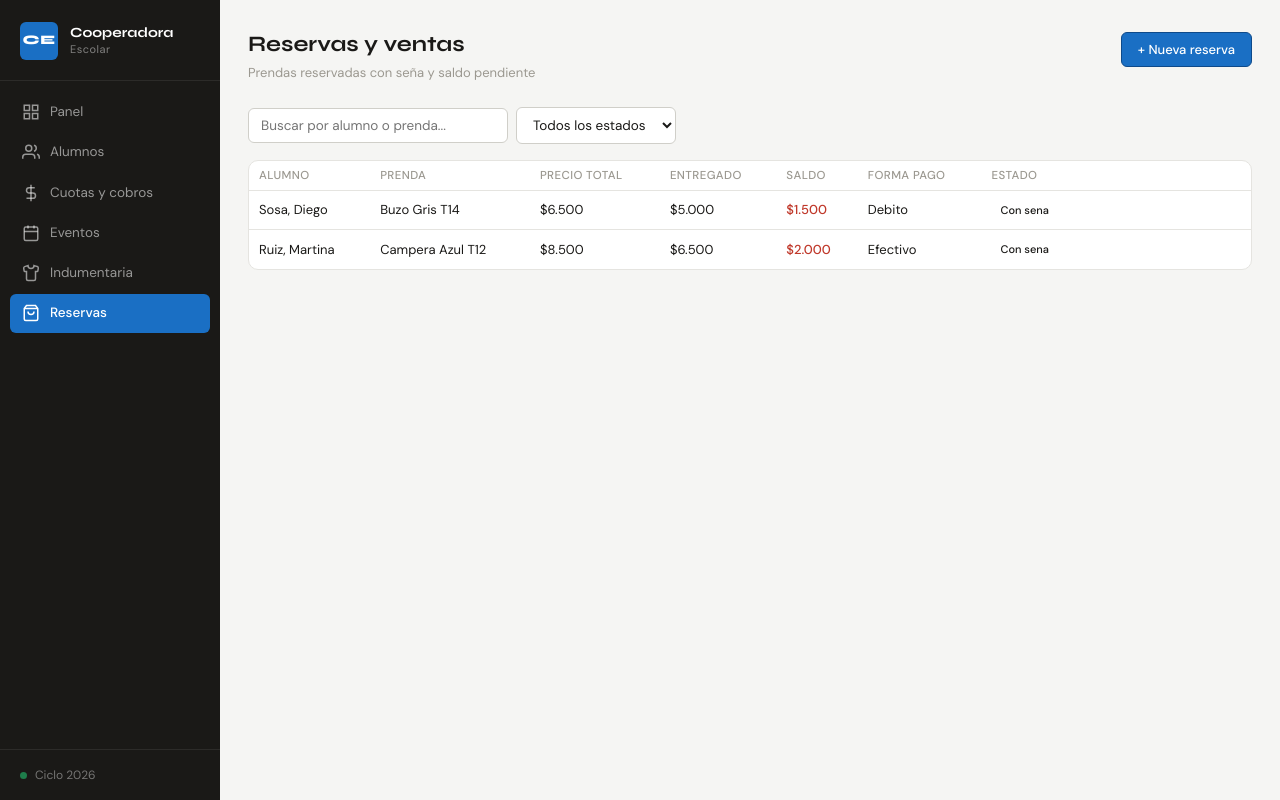
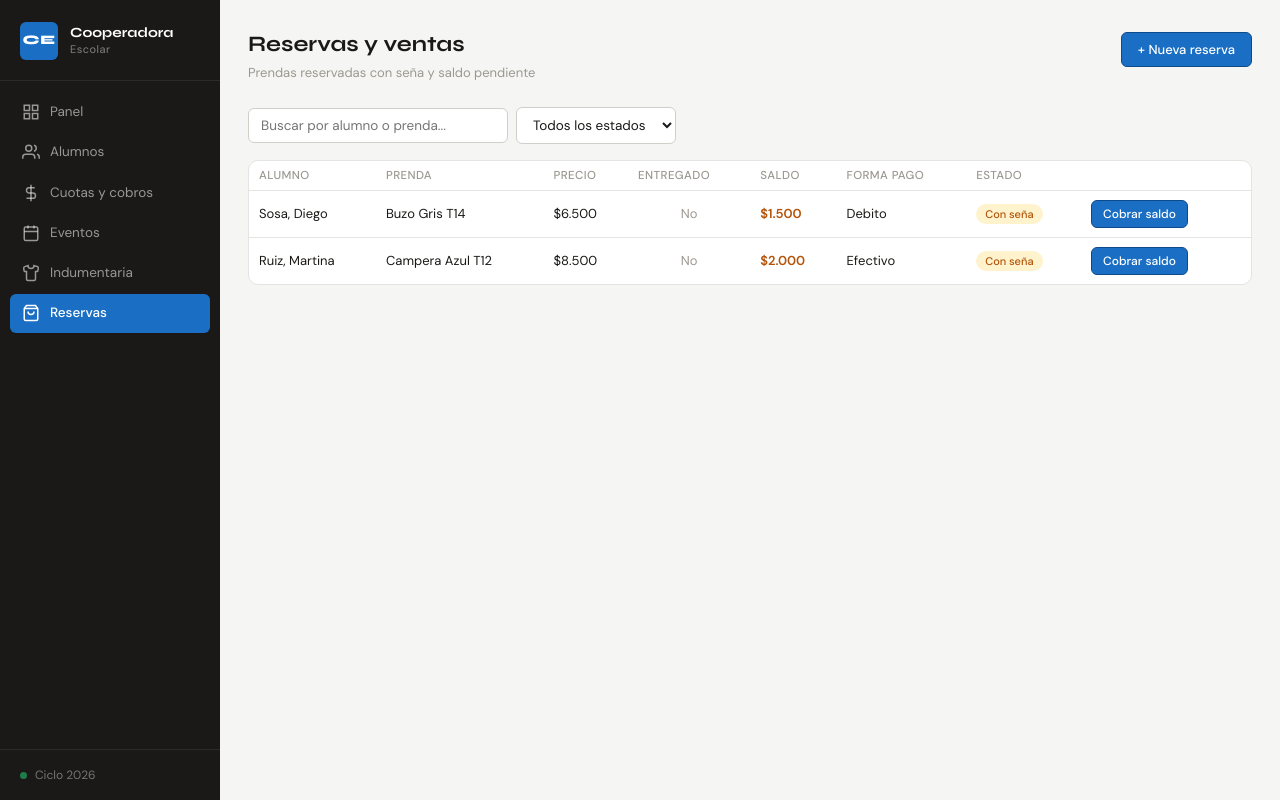
Before and after one commit to cristianp170404/CoopBio, a Flask app: page /reservas.html in a window 1280 px wide. Run offline with Flask 3, Linux system fonts and the light colour scheme; data comes from the database, SQL or seed files in the repository.

Commit message:
Refactor reservas.html for improved structure and clarity

```diff
--- a/templates/reservas.html
+++ b/templates/reservas.html
@@ -1,8 +1,7 @@
 <!DOCTYPE html>
 <html lang="es">
 <head>
-<meta charset="UTF-8">
-<meta name="viewport" content="width=device-width, initial-scale=1.0">
+<meta charset="UTF-8"><meta name="viewport" content="width=device-width, initial-scale=1.0">
 <title>Reservas – Cooperadora Escolar</title>
 <link rel="preconnect" href="https://fonts.googleapis.com">
 <link href="https://fonts.googleapis.com/css2?family=DM+Sans:wght@300;400;500;600&family=Syne:wght@700;800&display=swap" rel="stylesheet">
@@ -20,15 +19,15 @@
         <input type="search" id="buscar" placeholder="Buscar por alumno o prenda..." oninput="filtrar()" style="max-width:260px">
         <select id="filtro-estado" onchange="filtrar()" style="max-width:160px">
           <option value="">Todos los estados</option>
-          <option value="Con seña">Con seña</option>
+          <option value="Con sena">Con seña</option>
           <option value="Pagado">Pagado</option>
           <option value="Entregado">Entregado</option>
         </select>
       </div>
       <div class="card" style="margin:0;padding:0;overflow:hidden">
         <table class="table">
-          <thead><tr><th>Alumno</th><th>Prenda</th><th>Precio total</th><th>Entregado</th><th>Saldo</th><th>Forma pago</th><th>Estado</th><th style="width:160px"></th></tr></thead>
-          <tbody id="tbody-res"></tbody>
+          <thead><tr><th>Alumno</th><th>Prenda</th><th>Precio</th><th>Entregado</th><th>Saldo</th><th>Forma pago</th><th>Estado</th><th style="width:170px"></th></tr></thead>
+          <tbody id="tbody"></tbody>
         </table>
       </div>
     </div>
@@ -36,60 +35,46 @@
 </div>
 
 <!-- MODAL NUEVA RESERVA -->
-<div class="modal-overlay" id="modal-res">
+<div class="modal-overlay" id="modal-reserva">
   <div class="modal">
     <div class="modal-title">Nueva reserva</div>
     <div class="form-group"><label class="form-label">Alumno *</label>
-      <select id="r-alumno"><option value="">Seleccionar...</option></select>
+      <select id="r-alumno"><option value="">Seleccionar alumno...</option></select>
     </div>
-    <div class="form-group"><label class="form-label">Prenda *</label>
-      <select id="r-prenda" onchange="actualizarPrecio()"><option value="">Seleccionar...</option></select>
+    <div class="form-group"><label class="form-label">Tel. tutor (WhatsApp)</label>
+      <input type="tel" id="r-tel" placeholder="Se completa automáticamente">
     </div>
     <div class="form-grid">
-      <div class="form-group"><label class="form-label">Precio total</label><input type="number" id="r-precio" readonly style="background:var(--bg)"></div>
-      <div class="form-group"><label class="form-label">Seña / Entrega ($)</label><input type="number" id="r-sena" placeholder="0" oninput="calcSaldo()"></div>
+      <div class="form-group"><label class="form-label">Prenda *</label>
+        <select id="r-prenda"><option value="">Seleccionar prenda...</option></select>
+      </div>
+      <div class="form-group"><label class="form-label">Precio ($) *</label>
+        <input type="number" id="r-precio" min="0" oninput="calcSaldo()">
+      </div>
     </div>
-    <div class="form-group"><label class="form-label">Saldo pendiente</label><input type="number" id="r-saldo" readonly style="background:var(--bg)"></div>
     <div class="form-grid">
-      <div class="form-group"><label class="form-label">Forma de pago</label>
+      <div class="form-group"><label class="form-label">Seña ($)</label>
+        <input type="number" id="r-sena" min="0" value="0" oninput="calcSaldo()">
+      </div>
+      <div class="form-group"><label class="form-label">Forma de pago seña</label>
         <select id="r-forma"><option>Efectivo</option><option>Débito</option><option>Transferencia</option></select>
       </div>
-      <div class="form-group"><label class="form-label">Fecha estimada entrega</label><input type="date" id="r-fecha"></div>
     </div>
-    <div class="form-group" style="margin-bottom:4px">
-      <label style="display:flex;align-items:center;gap:8px;cursor:pointer;font-size:13px">
-        <input type="checkbox" id="r-wa" checked style="width:auto;accent-color:var(--wa)">
-        Enviar confirmación de reserva por WhatsApp
-      </label>
+    <div id="saldo-preview" style="font-size:13px;color:var(--text-3);margin-bottom:12px"></div>
+    <div class="form-group">
+      <label class="form-label">¿La prenda ya fue entregada?</label>
+      <div style="display:flex;gap:16px;margin-top:6px">
+        <label style="display:flex;align-items:center;gap:6px;cursor:pointer;font-size:14px">
+          <input type="radio" name="r-entregado" value="0" checked style="width:auto"> No
+        </label>
+        <label style="display:flex;align-items:center;gap:6px;cursor:pointer;font-size:14px">
+          <input type="radio" name="r-entregado" value="1" style="width:auto"> Sí
+        </label>
+      </div>
     </div>
     <div class="modal-footer">
-      <button class="btn" onclick="cerrarModal()">Cancelar</button>
-      <button class="btn btn-wa" onclick="guardarReserva()">&#128234; Confirmar reserva</button>
-    </div>
-  </div>
-</div>
-
-<!-- MODAL COBRAR SALDO -->
-<div class="modal-overlay" id="modal-saldo">
-  <div class="modal">
-    <div class="modal-title">Cobrar saldo</div>
-    <div class="form-group"><label class="form-label">Alumno</label><input type="text" id="s-alumno" readonly style="background:var(--bg)"></div>
-    <div class="form-group"><label class="form-label">Prenda</label><input type="text" id="s-prenda" readonly style="background:var(--bg)"></div>
-    <div class="form-grid">
-      <div class="form-group"><label class="form-label">Saldo a cobrar ($)</label><input type="number" id="s-monto" oninput="previewSaldo()"></div>
-      <div class="form-group"><label class="form-label">Forma de pago</label>
-        <select id="s-forma" onchange="previewSaldo()"><option>Efectivo</option><option>Débito</option><option>Transferencia</option></select>
-      </div>
-    </div>
-    <div class="form-group" style="margin-bottom:4px">
-      <label style="display:flex;align-items:center;gap:8px;cursor:pointer;font-size:13px">
-        <input type="checkbox" id="s-wa" checked style="width:auto;accent-color:var(--wa)">Enviar comprobante por WhatsApp
-      </label>
-    </div>
-    <div class="wa-preview" id="s-preview"></div>
-    <div class="modal-footer">
-      <button class="btn" onclick="cerrarModalSaldo()">Cancelar</button>
-      <button class="btn btn-wa" onclick="confirmarSaldo()">&#128234; Confirmar cobro</button>
+      <button class="btn" onclick="cerrar('modal-reserva')">Cancelar</button>
+      <button class="btn btn-primary" onclick="guardarReserva()">Guardar reserva</button>
     </div>
   </div>
 </div>
@@ -98,190 +83,124 @@
 <script src="/static/api.js"></script>
 <script src="/static/sidebar.js"></script>
 <script>
-var todasReservas = [];
-var reservaActiva = null;
+var reservas=[], alumnosLista=[], prendasLista=[];
 
-function fmt(n){ return Number(n).toLocaleString('es-AR'); }
+function fmt(n){return Number(n||0).toLocaleString('es-AR');}
 
-function badgeEstado(e){
-  if(e==='Con seña') return '<span class="badge badge-amber">Con seña</span>';
-  if(e==='Pagado') return '<span class="badge badge-green">Pagado</span>';
-  if(e==='Entregado') return '<span class="badge badge-blue">Entregado</span>';
+function badge(e){
+  if(e==='Con sena') return '<span class="badge badge-amber">Con seña</span>';
+  if(e==='Pagado') return '<span class="badge badge-blue">Pagado</span>';
+  if(e==='Entregado') return '<span class="badge badge-green">Entregado</span>';
   return '<span class="badge">'+e+'</span>';
 }
 
-function accion(r){
-  if(r.estado==='Con seña') return `<button class="btn btn-sm btn-primary" onclick="abrirSaldo(${r.id})">Cobrar saldo</button>`;
-  if(r.estado==='Pagado') return `<button class="btn btn-sm" style="background:var(--green);color:#fff" onclick="entregar(${r.id})">Entregar prenda</button>`;
-  if(r.estado==='Entregado') return `<button class="btn btn-sm btn-wa" onclick="enviarWA('${r.alumno_txt}','${r.tel_tutor||''}','${r.prenda_txt}')">&#128234; WA</button>`;
-  return '';
+async function init(){
+  [reservas,alumnosLista,prendasLista]=await Promise.all([API.get('/api/reservas'),API.get('/api/alumnos'),API.get('/api/prendas')]);
+  var selA=document.getElementById('r-alumno');
+  selA.innerHTML='<option value="">Seleccionar alumno...</option>';
+  alumnosLista.forEach(a=>selA.innerHTML+=`<option value="${a.id}" data-tel="${a.tel_tutor}">${a.apellido}, ${a.nombre}</option>`);
+  selA.onchange=function(){
+    var opt=selA.options[selA.selectedIndex];
+    document.getElementById('r-tel').value=opt.dataset.tel||'';
+  };
+  var selP=document.getElementById('r-prenda');
+  selP.innerHTML='<option value="">Seleccionar prenda...</option>';
+  prendasLista.forEach(p=>{
+    selP.innerHTML+=`<option value="${p.id}" data-precio="${p.precio}">${p.nombre} ${p.talle} ${p.color} – $${fmt(p.precio)}</option>`;
+  });
+  selP.onchange=function(){
+    var opt=selP.options[selP.selectedIndex];
+    if(opt.dataset.precio) document.getElementById('r-precio').value=opt.dataset.precio;
+    calcSaldo();
+  };
+  filtrar();
 }
 
-async function cargarAlumnos(){
-  var lista = await API.get('/api/alumnos');
-  var sel = document.getElementById('r-alumno');
-  lista.forEach(a=>{
-    sel.innerHTML+=`<option value="${a.id}" data-tel="${a.tel_tutor}">${a.apellido}, ${a.nombre}</option>`;
-  });
-}
-
-async function cargarPrendas(){
-  var lista = await API.get('/api/prendas');
-  var sel = document.getElementById('r-prenda');
-  lista.forEach(p=>{
-    var disp = p.stock - p.reservado;
-    if(disp > 0){
-      sel.innerHTML+=`<option value="${p.id}" data-precio="${p.precio}" data-txt="${p.nombre} ${p.color} ${p.talle}">${p.nombre} ${p.color} ${p.talle} – $${fmt(p.precio)}</option>`;
-    }
-  });
-}
-
-async function cargarReservas(){
-  try {
-    todasReservas = await API.get('/api/reservas');
-    filtrar();
-  } catch(e){ showToast(e.message,'error'); }
+function calcSaldo(){
+  var precio=parseFloat(document.getElementById('r-precio').value)||0;
+  var sena=parseFloat(document.getElementById('r-sena').value)||0;
+  var saldo=Math.max(0,precio-sena);
+  document.getElementById('saldo-preview').textContent=saldo>0?'Saldo pendiente: $'+fmt(saldo):'Pago completo ✓';
 }
 
 function filtrar(){
   var q=document.getElementById('buscar').value.toLowerCase();
-  var est=document.getElementById('filtro-estado').value;
-  var data=todasReservas.filter(r=>
-    ((r.alumno_txt||'')+' '+(r.prenda_txt||'')).toLowerCase().includes(q) &&
-    (!est||r.estado===est)
+  var estado=document.getElementById('filtro-estado').value;
+  var data=reservas.filter(r=>
+    ((r.alumno_txt||'')+(r.prenda_txt||'')).toLowerCase().includes(q)&&
+    (!estado||r.estado===estado)
   );
   render(data);
 }
 
 function render(data){
-  var tb=document.getElementById('tbody-res');
-  if(!data.length){
-    tb.innerHTML='<tr><td colspan="8" style="text-align:center;color:var(--text-3);padding:32px">Sin reservas</td></tr>';
-    return;
-  }
-  tb.innerHTML=data.map(r=>`<tr>
-    <td>${r.alumno_txt||'–'}</td>
-    <td>${r.prenda_txt||'–'}</td>
-    <td>$${fmt(r.precio)}</td>
-    <td>$${fmt(r.sena)}</td>
-    <td class="${r.saldo>0?'text-red':'text-green'}">$${fmt(r.saldo)}</td>
-    <td>${r.forma_pago}</td>
-    <td>${badgeEstado(r.estado)}</td>
-    <td>${accion(r)}</td>
-  </tr>`).join('');
+  document.getElementById('tbody').innerHTML=data.length
+    ?data.map(r=>`<tr>
+        <td>${r.alumno_txt||'–'}</td><td>${r.prenda_txt||'–'}</td>
+        <td>$${fmt(r.precio)}</td>
+        <td style="text-align:center">${r.entregado?'<span style="color:var(--green);font-weight:700">Sí</span>':'<span style="color:var(--text-3)">No</span>'}</td>
+        <td class="${r.saldo>0?'':''}"><strong style="color:${r.saldo>0?'var(--amber)':'var(--green)'}">$${fmt(r.saldo)}</strong></td>
+        <td>${r.forma_pago}</td>
+        <td>${badge(r.estado)}</td>
+        <td style="display:flex;gap:4px;flex-wrap:wrap">
+          ${r.estado!=='Entregado'&&r.saldo>0?`<button class="btn btn-sm btn-primary" onclick="abrirCobrarSaldo(${r.id},'${r.alumno_txt}',${r.saldo})">Cobrar saldo</button>`:''}
+          ${r.estado!=='Entregado'&&r.saldo===0?`<button class="btn btn-sm btn-wa" onclick="marcarEntregado(${r.id})">✓ Entregar</button>`:''}
+        </td>
+      </tr>`).join('')
+    :'<tr><td colspan="8" style="text-align:center;color:var(--text-3);padding:32px">Sin reservas</td></tr>';
 }
 
-function abrirModalReserva(){ document.getElementById('modal-res').classList.add('open'); }
-function cerrarModal(){ document.getElementById('modal-res').classList.remove('open'); }
-
-function actualizarPrecio(){
-  var sel=document.getElementById('r-prenda');
-  var pr=sel.options[sel.selectedIndex]?.dataset.precio||'';
-  document.getElementById('r-precio').value=pr;
-  calcSaldo();
+function abrirModalReserva(){
+  document.getElementById('r-alumno').value='';
+  document.getElementById('r-tel').value='';
+  document.getElementById('r-prenda').value='';
+  document.getElementById('r-precio').value='';
+  document.getElementById('r-sena').value='0';
+  document.querySelector('input[name="r-entregado"][value="0"]').checked=true;
+  document.getElementById('saldo-preview').textContent='';
+  document.getElementById('modal-reserva').classList.add('open');
+}
+async function guardarReserva(){
+  var alumnoId=document.getElementById('r-alumno').value;
+  var prendaId=document.getElementById('r-prenda').value;
+  var precio=parseFloat(document.getElementById('r-precio').value)||0;
+  var sena=parseFloat(document.getElementById('r-sena').value)||0;
+  var forma=document.getElementById('r-forma').value;
+  var entregado=parseInt(document.querySelector('input[name="r-entregado"]:checked').value);
+  if(!alumnoId||!prendaId||!precio){showToast('Completá alumno, prenda y precio','error');return;}
+  var aluOpt=document.getElementById('r-alumno').options[document.getElementById('r-alumno').selectedIndex];
+  var prendaOpt=document.getElementById('r-prenda').options[document.getElementById('r-prenda').selectedIndex];
+  var alumno_txt=aluOpt.text.replace(/\s*\(.*\)\s*$/,'').trim();
+  var prenda_txt=prendaOpt.text.replace(/\s*–.*$/,'').trim();
+  var tel=document.getElementById('r-tel').value;
+  try{
+    await API.post('/api/reservas',{alumno_id:parseInt(alumnoId),prenda_id:parseInt(prendaId),
+      alumno_txt,prenda_txt,tel_tutor:tel,precio,sena,forma_pago:forma,entregado});
+    cerrar('modal-reserva');
+    reservas=await API.get('/api/reservas'); filtrar();
+    showToast('Reserva guardada');
+  }catch(e){showToast(e.message,'error');}
 }
 
-function calcSaldo(){
-  var pr=parseInt(document.getElementById('r-precio').value)||0;
-  var sn=parseInt(document.getElementById('r-sena').value)||0;
-  document.getElementById('r-saldo').value=Math.max(0,pr-sn);
+async function abrirCobrarSaldo(id,nombre,saldo){
+  var monto=prompt('Cobrar saldo de '+nombre+'\nSaldo pendiente: $'+fmt(saldo)+'\n\nIngresá el monto a cobrar:',saldo);
+  if(!monto) return;
+  try{
+    await API.post('/api/reservas/'+id+'/cobrar-saldo',{monto:parseFloat(monto),forma_pago:'Efectivo'});
+    reservas=await API.get('/api/reservas'); filtrar(); showToast('Saldo cobrado');
+  }catch(e){showToast(e.message,'error');}
 }
 
-async function guardarReserva(){
-  var alSel=document.getElementById('r-alumno');
-  var alumnoId=alSel.value;
-  var tel=alSel.options[alSel.selectedIndex]?.dataset.tel||'';
-  var alumnoTxt=alSel.options[alSel.selectedIndex]?.text||'';
-  var prSel=document.getElementById('r-prenda');
-  var prendaId=prSel.value;
-  var prendaTxt=prSel.options[prSel.selectedIndex]?.dataset.txt||prSel.options[prSel.selectedIndex]?.text||'';
-  var precio=parseInt(document.getElementById('r-precio').value)||0;
-  var sena=parseInt(document.getElementById('r-sena').value)||0;
-  var saldo=Math.max(0,precio-sena);
-  var forma=document.getElementById('r-forma').value;
-  var fechaEnt=document.getElementById('r-fecha').value||'A confirmar';
-  var wa=document.getElementById('r-wa').checked;
-  if(!alumnoId||!prendaId||!precio){ showToast('Completá alumno, prenda y precio','error'); return; }
-  try {
-    await API.post('/api/reservas',{
-      alumno_id:parseInt(alumnoId), prenda_id:parseInt(prendaId),
-      alumno_txt:alumnoTxt, prenda_txt:prendaTxt, tel_tutor:tel,
-      precio, sena, forma_pago:forma, fecha_entrega:fechaEnt
-    });
-    cerrarModal();
-    cargarReservas();
-    if(wa&&tel){
-      var msg='🏫 Cooperadora Escolar\n✅ Reserva confirmada\nAlumno/a: '+alumnoTxt+'\nPrenda: '+prendaTxt+
-        '\nEntrega: $'+fmt(sena)+'\nSaldo: $'+fmt(saldo)+'\nFecha estimada: '+fechaEnt+'\n¡Gracias!';
-      abrirWA(tel,msg);
-    }
-    showToast('Reserva registrada'+(wa?' y WhatsApp abierto':''));
-  } catch(e){ showToast(e.message,'error'); }
+async function marcarEntregado(id){
+  if(!confirm('¿Marcar como entregado?')) return;
+  try{
+    await API.post('/api/reservas/'+id+'/entregar');
+    reservas=await API.get('/api/reservas'); filtrar(); showToast('Marcado como entregado');
+  }catch(e){showToast(e.message,'error');}
 }
 
-function abrirSaldo(id){
-  reservaActiva=todasReservas.find(r=>r.id===id);
-  if(!reservaActiva) return;
-  document.getElementById('s-alumno').value=reservaActiva.alumno_txt||'';
-  document.getElementById('s-prenda').value=reservaActiva.prenda_txt||'';
-  document.getElementById('s-monto').value=reservaActiva.saldo;
-  previewSaldo();
-  document.getElementById('modal-saldo').classList.add('open');
-}
-
-function cerrarModalSaldo(){ document.getElementById('modal-saldo').classList.remove('open'); }
-
-function previewSaldo(){
-  if(!reservaActiva) return;
-  var monto=parseInt(document.getElementById('s-monto').value)||0;
-  var forma=document.getElementById('s-forma').value;
-  document.getElementById('s-preview').textContent=comprobante(
-    reservaActiva.alumno_txt||'', reservaActiva.prenda_txt||'', monto, forma
-  );
-}
-
-async function confirmarSaldo(){
-  var monto=parseInt(document.getElementById('s-monto').value)||0;
-  var forma=document.getElementById('s-forma').value;
-  var wa=document.getElementById('s-wa').checked;
-  if(!reservaActiva||!monto){ showToast('Ingresá el monto','error'); return; }
-  try {
-    var res=await API.post('/api/reservas/'+reservaActiva.id+'/cobrar-saldo',{monto,forma_pago:forma});
-    cerrarModalSaldo();
-    cargarReservas();
-    if(wa&&reservaActiva.tel_tutor)
-      abrirWA(reservaActiva.tel_tutor, comprobante(reservaActiva.alumno_txt||'',reservaActiva.prenda_txt||'',monto,forma));
-    showToast('Saldo cobrado'+(res.estado==='Pagado'?' – reserva completada':''));
-  } catch(e){ showToast(e.message,'error'); }
-}
-
-async function entregar(id){
-  try {
-    await API.post('/api/reservas/'+id+'/entregar',{});
-    var r=todasReservas.find(x=>x.id===id);
-    cargarReservas();
-    if(r&&r.tel_tutor){
-      var msg='🏫 Cooperadora Escolar\n📦 Prenda entregada\nAlumno/a: '+r.alumno_txt+'\nPrenda: '+r.prenda_txt+'\n¡Que la disfrute!';
-      abrirWA(r.tel_tutor,msg);
-    }
-    showToast('Prenda marcada como entregada');
-  } catch(e){ showToast(e.message,'error'); }
-}
-
-function enviarWA(alumno,tel,prenda){
-  var msg='🏫 Cooperadora Escolar\n📦 Comprobante de entrega\nAlumno/a: '+alumno+'\nPrenda: '+prenda+'\nFecha: '+new Date().toLocaleDateString('es-AR')+'\n¡Gracias!';
-  abrirWA(tel,msg);
-}
-
-['s-monto','s-forma'].forEach(id=>document.getElementById(id)?.addEventListener('input',previewSaldo));
-document.querySelectorAll('.modal-overlay').forEach(m=>{
-  m.addEventListener('click',function(e){if(e.target===this)this.classList.remove('open')});
-});
-
-async function init(){
-  await Promise.all([cargarAlumnos(), cargarPrendas()]);
-  cargarReservas();
-}
+function cerrar(id){document.getElementById(id).classList.remove('open');}
+document.querySelectorAll('.modal-overlay').forEach(m=>m.addEventListener('click',function(e){if(e.target===this)this.classList.remove('open');}));
 init();
 </script>
 </body>
```
